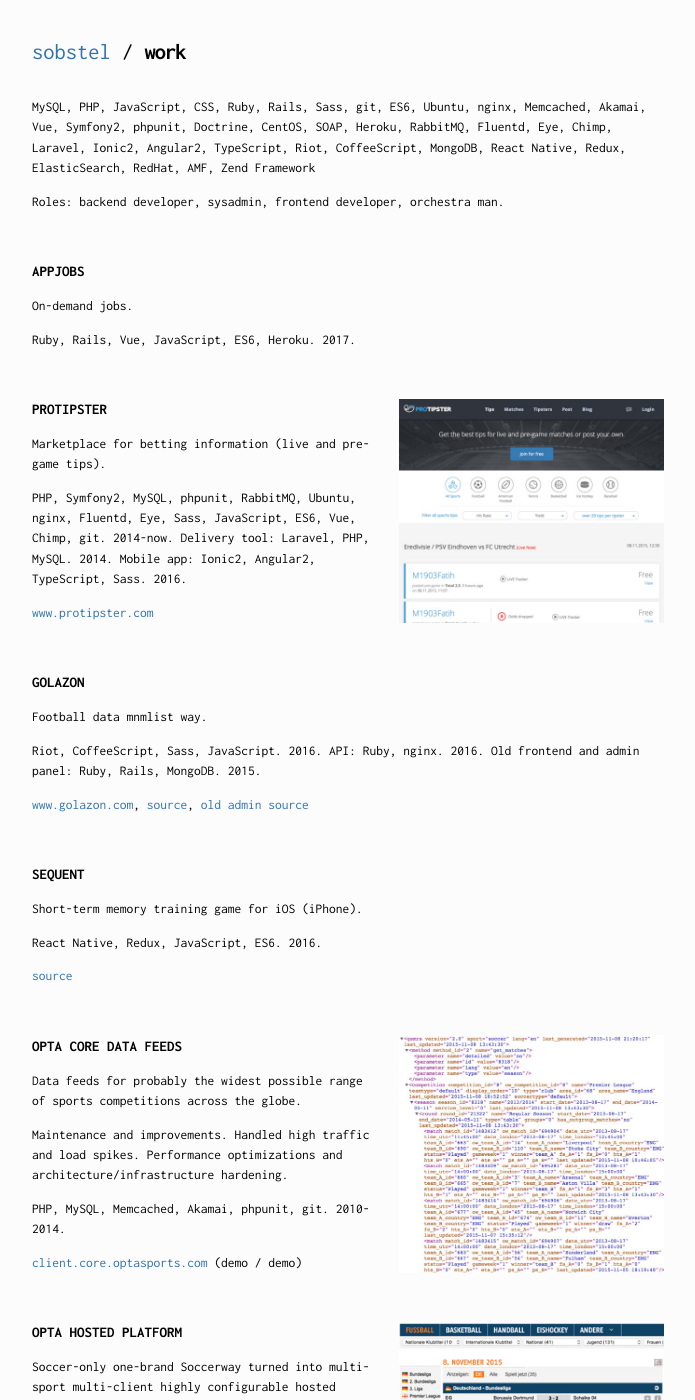
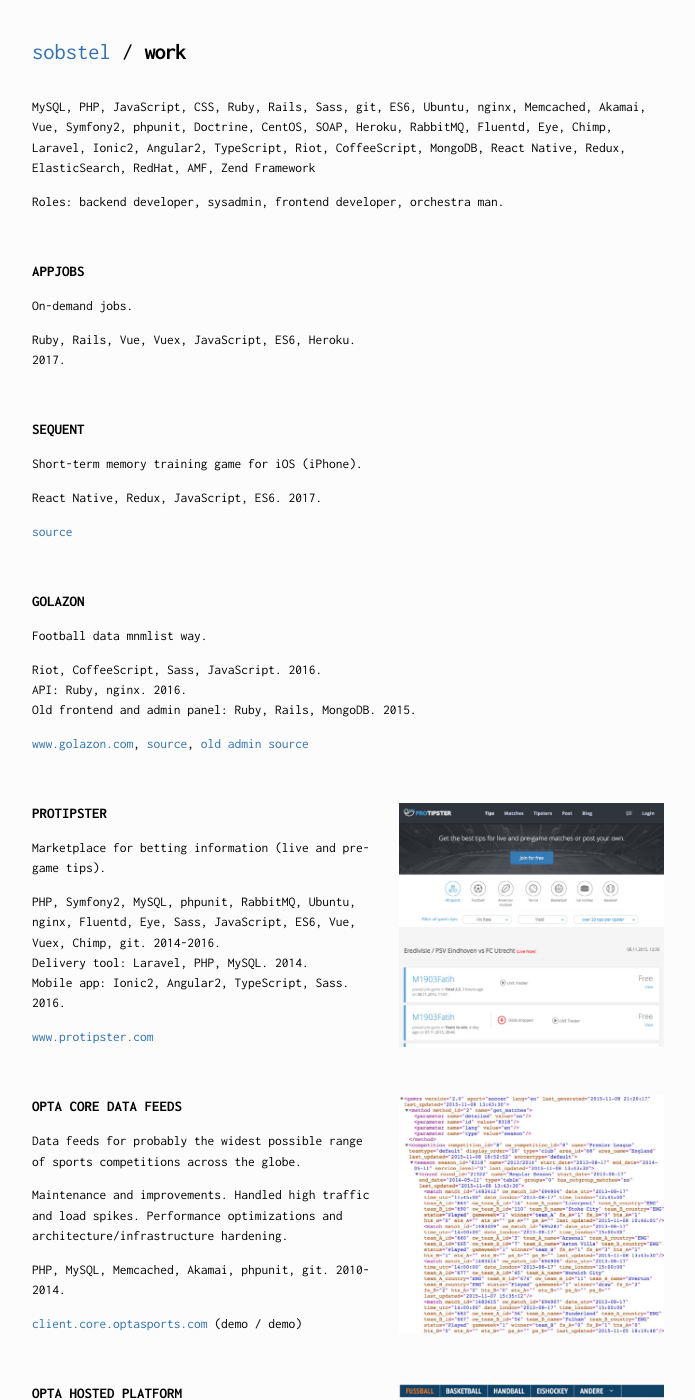
Before and after one commit to sobstel/sobstel.github.com, a Jekyll site: the page built from work.html, in a window 1280 px wide and 1400 px high. Shown: the whole window, without its empty margins (292-987 px from the left). Built offline with Jekyll 4.4.1, drawn with Linux system fonts in a browser that asks for light colours.

Commit message:
update work

```diff
--- a/work.html
+++ b/work.html
@@ -23,7 +23,37 @@
     On-demand jobs.
   </p>
   <p>
-    <span class="stack">Ruby, Rails, Vue, JavaScript, ES6, Heroku</span>. 2017.
+    <span class="stack">Ruby, Rails, Vue, Vuex, JavaScript, ES6, Heroku</span>. 2017.
+  </p>
+</article>
+
+<article class="sequent full">
+  <header>Sequent</header>
+  <p>
+    Short-term memory training game for iOS (iPhone).
+  </p>
+  <p>
+    <span class="stack">React Native, Redux, JavaScript, ES6</span>. 2017.
+  </p>
+  <p>
+    <a href="https://github.com/sobstel/sequent">source</a>
+  </p>
+</article>
+
+<article class="golazon full">
+  <header>Golazon</header>
+  <p>
+    Football data mnmlist way.
+  </p>
+  <p>
+    <span class="stack">Riot, CoffeeScript, Sass, JavaScript</span>. 2016.<br>
+    API: <span class="stack">Ruby, nginx</span>. 2016.<br>
+    Old frontend and admin panel: <span class="stack">Ruby, Rails, MongoDB</span>. 2015.
+  </p>
+  <p>
+    <a href="http://www.golazon.com/">www.golazon.com</a>,
+    <a href="https://github.com/sobstel/golazon">source</a>,
+    <a href="https://github.com/sobstel/golazon-2015">old admin source</a>
   </p>
 </article>
 
@@ -33,41 +63,11 @@
     Marketplace for betting information (live and pre-game tips).
   </p>
   <p>
-    <span class="stack">PHP, Symfony2, MySQL, phpunit, RabbitMQ, Ubuntu, nginx, Fluentd, Eye, Sass, JavaScript, ES6, Vue, Chimp, git</span>. 2014-now.
-    Delivery tool: <span class="stack">Laravel, PHP, MySQL</span>. 2014.
+    <span class="stack">PHP, Symfony2, MySQL, phpunit, RabbitMQ, Ubuntu, nginx, Fluentd, Eye, Sass, JavaScript, ES6, Vue, Vuex, Chimp, git</span>. 2014-2016.<br>
+    Delivery tool: <span class="stack">Laravel, PHP, MySQL</span>. 2014.<br>
     Mobile app: <span class="stack">Ionic2, Angular2, TypeScript, Sass</span>. 2016.
   <p>
     <a href="http://www.protipster.com/">www.protipster.com</a>
-  </p>
-</article>
-
-<article class="golazon full">
-  <header>Golazon</header>
-  <p>
-    Football data mnmlist way.
-  </p>
-  <p>
-    <span class="stack">Riot, CoffeeScript, Sass, JavaScript</span>. 2016.
-    API: <span class="stack">Ruby, nginx</span>. 2016.
-    Old frontend and admin panel: <span class="stack">Ruby, Rails, MongoDB</span>. 2015.
-  </p>
-  <p>
-    <a href="http://www.golazon.com/">www.golazon.com</a>,
-    <a href="https://github.com/sobstel/golazon">source</a>,
-    <a href="https://github.com/sobstel/golazon-2015">old admin source</a>
-  </p>
-</article>
-
-<article class="sequent full">
-  <header>Sequent</header>
-  <p>
-    Short-term memory training game for iOS (iPhone).
-  </p>
-  <p>
-    <span class="stack">React Native, Redux, JavaScript, ES6</span>. 2016.
-  </p>
-  <p>
-    <a href="https://github.com/sobstel/sequent">source</a>
   </p>
 </article>
 
```
